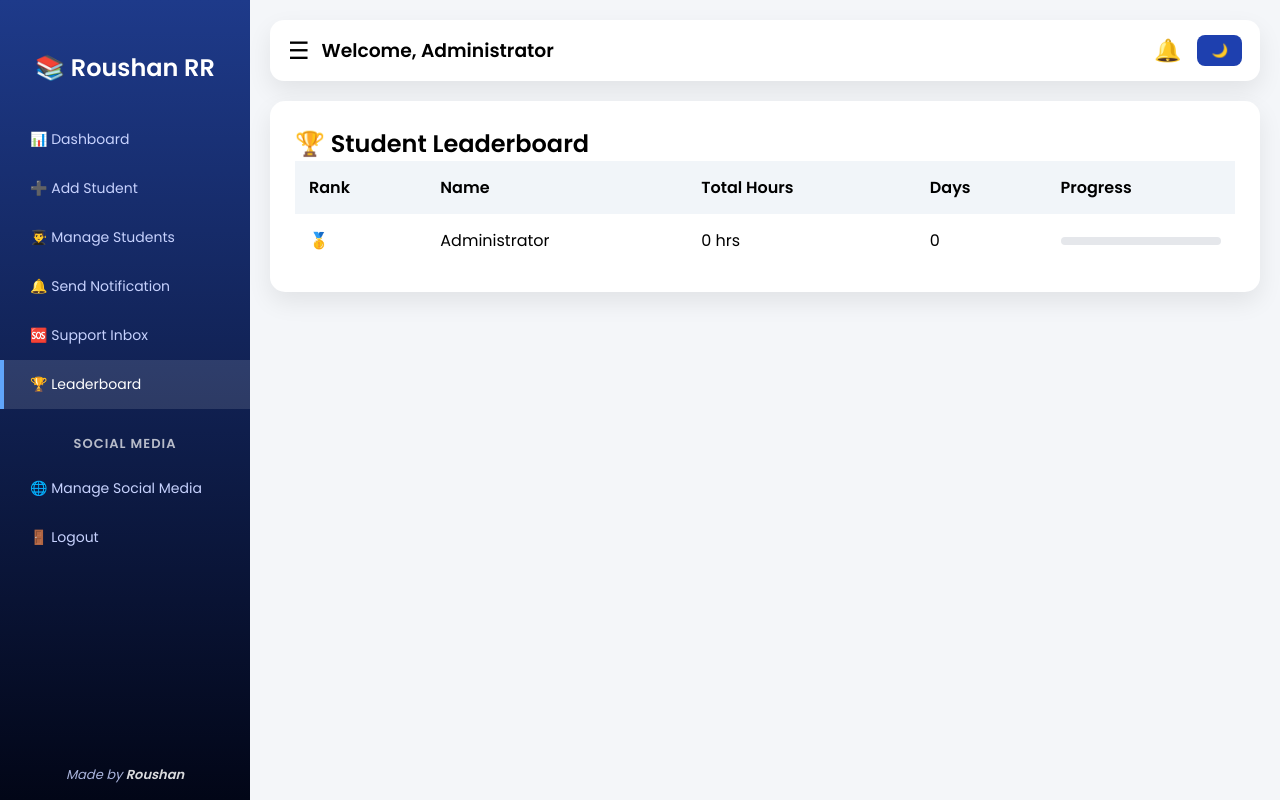
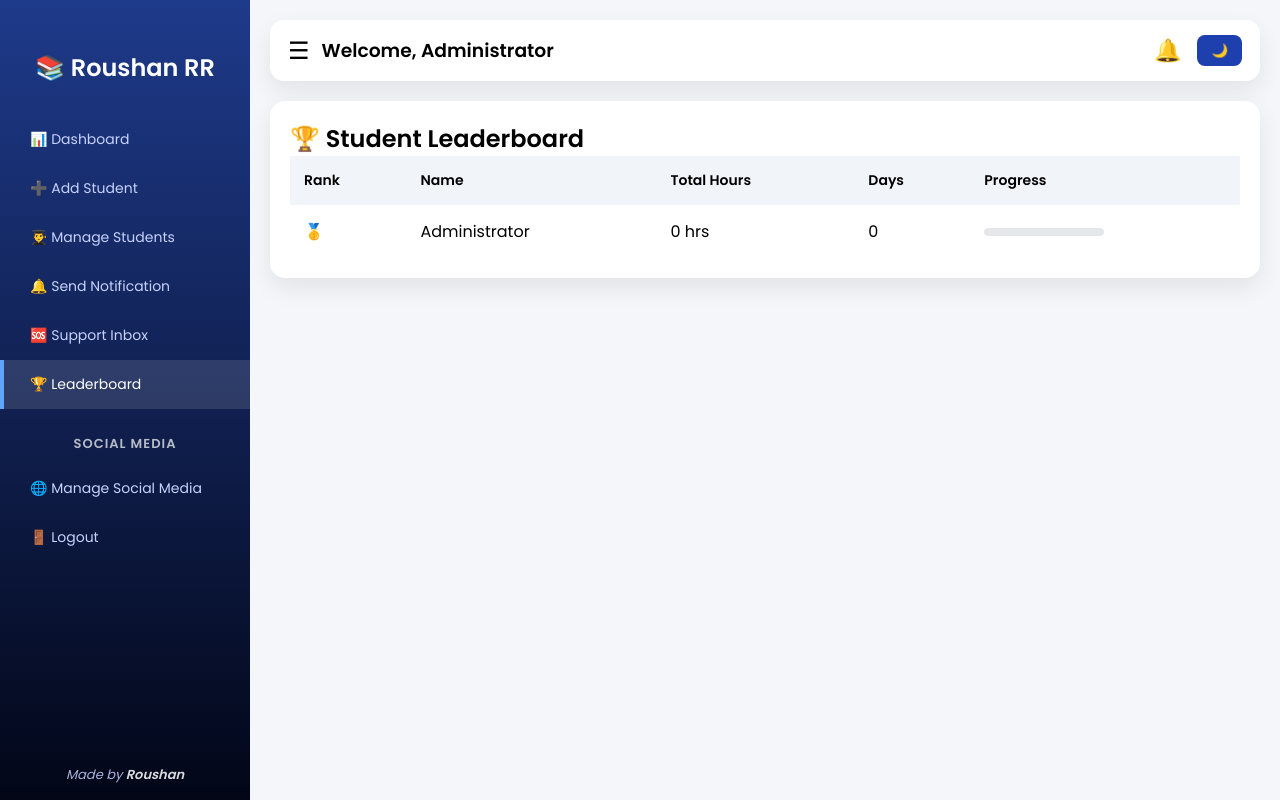
Before and after one commit to Roushanbobdj/my-flask-app-2, a Flask app: page /leaderboard in a window 1280 px wide. Run offline with Flask 3, Linux system fonts and the light colour scheme; a user stored in the database is signed in.

Commit message:
Update leaderboard.html

```diff
--- a/templates/leaderboard.html
+++ b/templates/leaderboard.html
@@ -2,41 +2,57 @@
 {% block content %}
 
 <style>
+
 .leaderboard-card{
     background:white;
-    padding:25px;
+    padding:20px;
     border-radius:15px;
     box-shadow:0 10px 25px rgba(0,0,0,0.08);
 }
 
+/* TABLE WRAPPER (mobile scroll fix) */
+.table-wrapper{
+    width:100%;
+    overflow-x:auto;
+}
+
+/* TABLE */
 table{
     width:100%;
     border-collapse:collapse;
+    min-width:520px;
 }
 
+/* HEADER */
+th{
+    background:#f1f5f9;
+    font-weight:600;
+    font-size:14px;
+}
+
+/* CELL */
 th, td{
     padding:14px;
     text-align:left;
-}
-
-th{
-    background:#f1f5f9;
+    white-space:nowrap;
 }
 
 tr:hover{
     background:#f8fafc;
 }
 
+/* PROGRESS BAR */
 .progress{
     background:#e5e7eb;
     height:8px;
     border-radius:5px;
     overflow:hidden;
+    width:120px;
 }
 
 .progress-bar{
     height:8px;
-    background:#2563eb; /* default */
+    background:#2563eb;
     border-radius:5px;
     width:0%;
     transition:width 0.6s ease;
@@ -46,14 +62,39 @@ tr:hover{
 .progress-bar.mid{background:#f59e0b;}
 .progress-bar.high{background:#22c55e;}
 
+/* MEDALS */
 .gold{color:#f59e0b;font-weight:600;}
 .silver{color:#9ca3af;font-weight:600;}
 .bronze{color:#d97706;font-weight:600;}
+
+/* MOBILE RESPONSIVE */
+@media (max-width:600px){
+
+.leaderboard-card{
+    padding:15px;
+}
+
+h2{
+    font-size:18px;
+}
+
+th, td{
+    padding:10px;
+    font-size:13px;
+}
+
+.progress{
+    width:90px;
+}
+
+}
+
 </style>
 
 <div class="leaderboard-card">
     <h2>🏆 Student Leaderboard</h2>
 
+    <div class="table-wrapper">
     <table>
         <tr>
             <th>Rank</th>
@@ -68,9 +109,11 @@ tr:hover{
             <td class="{% if loop.index==1 %}gold{% elif loop.index==2 %}silver{% elif loop.index==3 %}bronze{% endif %}">
                 {% if loop.index == 1 %}🥇{% elif loop.index == 2 %}🥈{% elif loop.index == 3 %}🥉{% else %}{{ loop.index }}{% endif %}
             </td>
+
             <td>{{ row.name }}</td>
             <td>{{ row.total_hours }} hrs</td>
             <td>{{ row.total_days }}</td>
+
             <td>
                 <div class="progress">
                     <div class="progress-bar
@@ -84,6 +127,8 @@ tr:hover{
         </tr>
         {% endfor %}
     </table>
+    </div>
+
 </div>
 
 <script>
```
